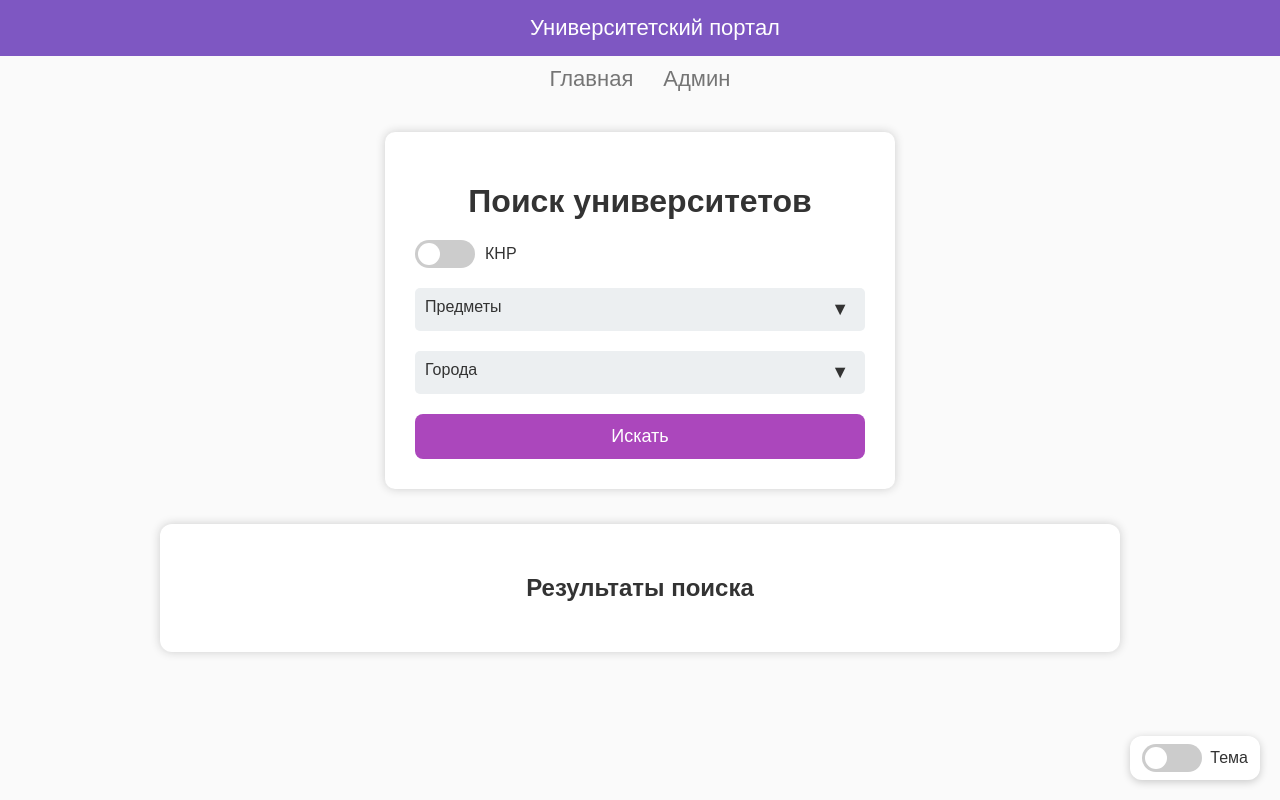
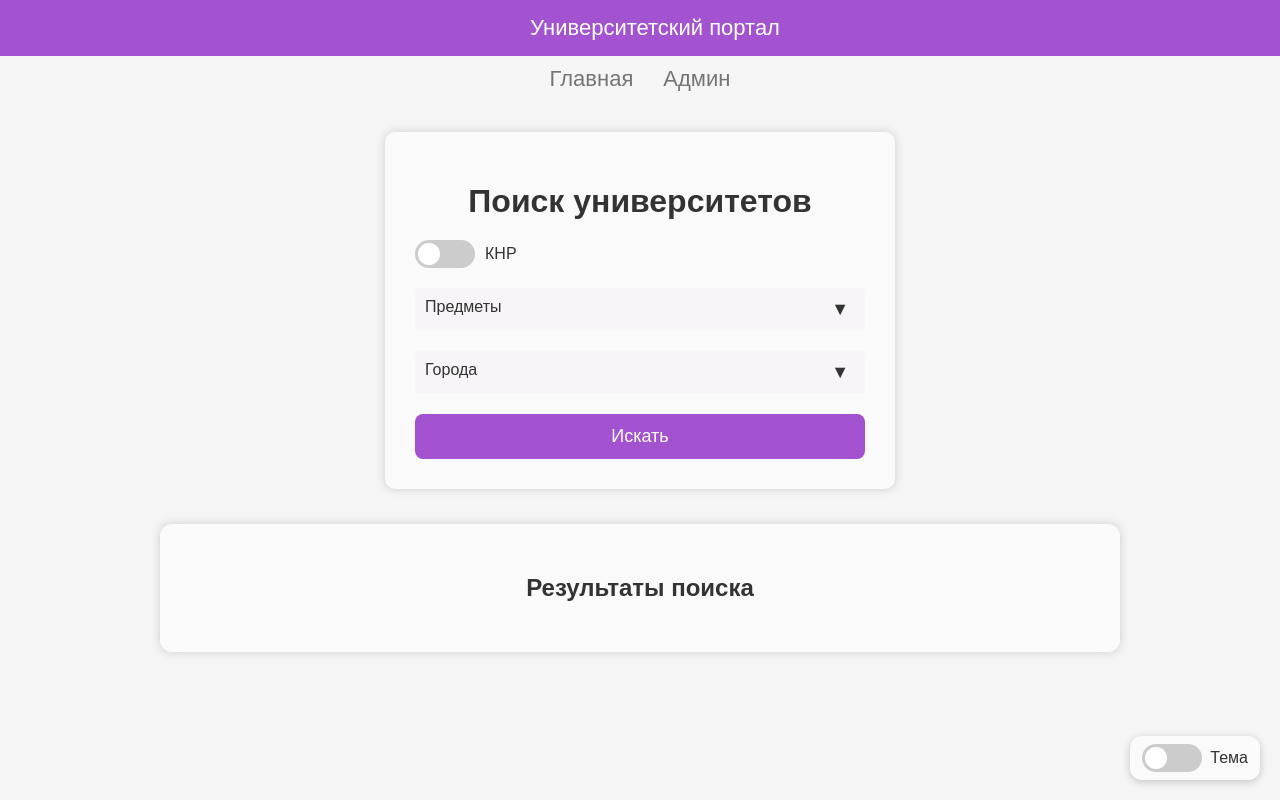
Before and after one commit to GiNgo-ReiDy/diana_proj, a Python web app: template uniapp/templates/main.html in a window 1280 px wide. Run offline with Jinja, Linux system fonts and the light colour scheme; the template is opened without the code that fills it, so the values that code supplies are empty.

Commit message:
css new violet

```diff
--- a/uniapp/static/css/main.css
+++ b/uniapp/static/css/main.css
@@ -2,42 +2,43 @@
 
 /* Светлая тема (по твоему первому CSS) */
 :root {
-    --bg-color: #FAFAFA;                     /* Очень светлый фон */
-    --panel-bg: #FFFFFF;                     /* Полностью белая панель */
-    --header-bg: #7E57C2;                   /* Градиент глубокий фиолетовый */
+    --bg-color: #f5f5f5;                     /* Очень светлый фон */
+    --panel-bg: #fafafa;                     /* Полностью белая панель */
+    --header-bg: #a353cf;                   /* Градиент глубокий фиолетовый */
     --header-color: #FFFFFF;                 /* Белый текст заголовка */
     --text-color: #333333;                   /* Классический чёрный текст */
     --secondary-text: #757575;               /* Умеренно-темный серый */
-    --link-color: #AB47BC;                   /* Фиолетовый цвет ссылок */
-    --link-hover-color: #7E57C2;             /* Изменение цвета ссылок при наведении */
+    --link-color: #8c46b3;                   /* Фиолетовый цвет ссылок */
+    --link-hover-color: #6e328f;             /* Изменение цвета ссылок при наведении */
     --dropdown-bg: #FFFFFF;                  /* Чисто белый фон для выпадающих меню */
     --dropdown-hover: #EDEDED;               /* Лёгкая тень при наведении */
     --card-bg: #FFFFFF;                      /* Белая подложка карточек */
-    --card-alt-bg: #ECEFF1;                  /* Альтернативный фон карточек */
+    --card-alt-bg: #f7f5f7;                  /* Альтернативный фон карточек */
     --error-bg: #FFDDDD;                     /* Нежно-розовый фон ошибок */
     --error-border: #D32F2F;                 /* Граница ошибок красная */
-    --dropdown-header-bg: #ECEFF1;           /* Штриховка шапки списка */
-    --btn-bg: #AB47BC;                       /* Основная кнопка фиолетовая */
-    --btn-hover: #7E57C2;                    /* Меняется на насыщенный фиолетовый при наведении */
+    --dropdown-header-bg: #f7f5f7;           /* Штриховка шапки списка */
+    --btn-bg: #a353cf;                       /* Основная кнопка фиолетовая */
+    --btn-hover: #753896;                    /* Меняется на насыщенный фиолетовый при наведении */
 }
+/*#1f1e2e*/
 [data-theme="dark"] {
-    --bg-color: #2A2A2A;                     /* Более светлый оттенок черного фона */
-    --panel-bg: #343434;                     /* Немного светлее панели */
-    --header-bg: #7E57C2;                   /* Все тот же насыщенный фиолетовый */
+    --bg-color: #1f1e2e;                     /* Более светлый оттенок черного фона */
+    --panel-bg: #353347;                     /* Немного светлее панели */
+    --header-bg: #8822e6;                   /* Все тот же насыщенный фиолетовый */
     --header-color: #EBEBEB;                 /* Светлый текст заголовков */
     --text-color: #BBBBBB;                   /* Немного осветляем основной текст */
-    --secondary-text: #757575;               /* Средний серый вторичный текст */
-    --link-color: #AB47BC;                   /* Оставляем привычный фиолетовый цвет ссылок */
-    --link-hover-color: #7E57C2;             /* Изменяем цвет ссылок при наведении */
-    --dropdown-bg: #343434;                  /* Основание для выпадающих меню */
-    --dropdown-hover: #444444;               /* Немного ярче при наведении */
-    --card-bg: #444444;                      /* Немного светлее карты */
-    --card-alt-bg: #343434;                  /* Альтернативный фон */
+    --secondary-text: #c2c2c2;               /* Средний серый вторичный текст */
+    --link-color: #9425fa;                   /* Оставляем привычный фиолетовый цвет ссылок */
+    --link-hover-color: #8822e6;             /* Изменяем цвет ссылок при наведении */
+    --dropdown-bg: #353445;                  /* Основание для выпадающих меню */
+    --dropdown-hover: #464559;               /* Немного ярче при наведении */
+    --card-bg: #595959;                      /* Немного светлее карты */
+    --card-alt-bg: #45425c;                  /* Альтернативный фон */
     --error-bg: #4A1E1E;                     /* Остается прежним бордовым */
     --error-border: #EF5350;                 /* Красный контур ошибок */
-    --dropdown-header-bg: #444444;           /* Средняя интенсивность фона шапки */
-    --btn-bg: #AB47BC;                       /* Главный цвет кнопок остаётся фиолетовым */
-    --btn-hover: #7E57C2;                    /* При наведении появляется более насыщенный оттенок */
+    --dropdown-header-bg: #524f6e;           /* Средняя интенсивность фона шапки */
+    --btn-bg: #8822e6;                       /* Главный цвет кнопок остаётся фиолетовым */
+    --btn-hover: #6418ab;                    /* При наведении появляется более насыщенный оттенок */
 }
 /*!* Темная тема *!*/
 /*[data-theme="dark"] {*/
```
